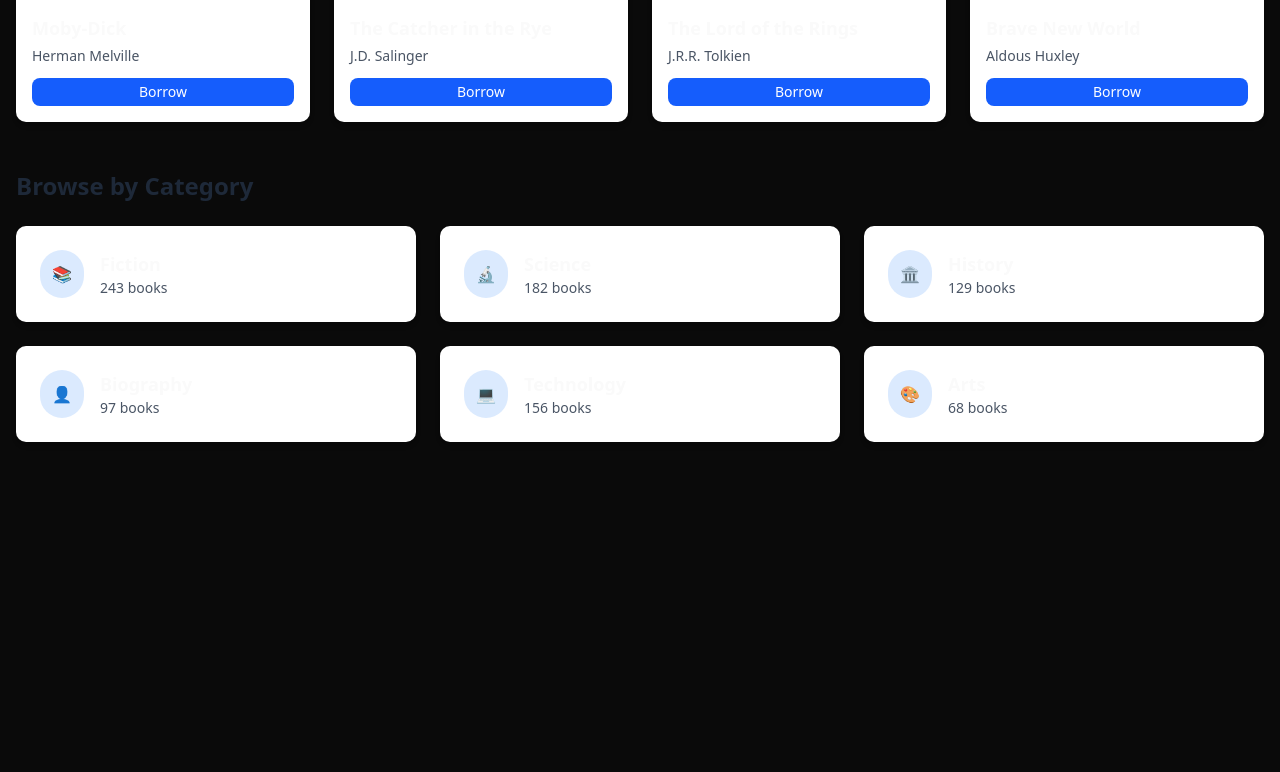
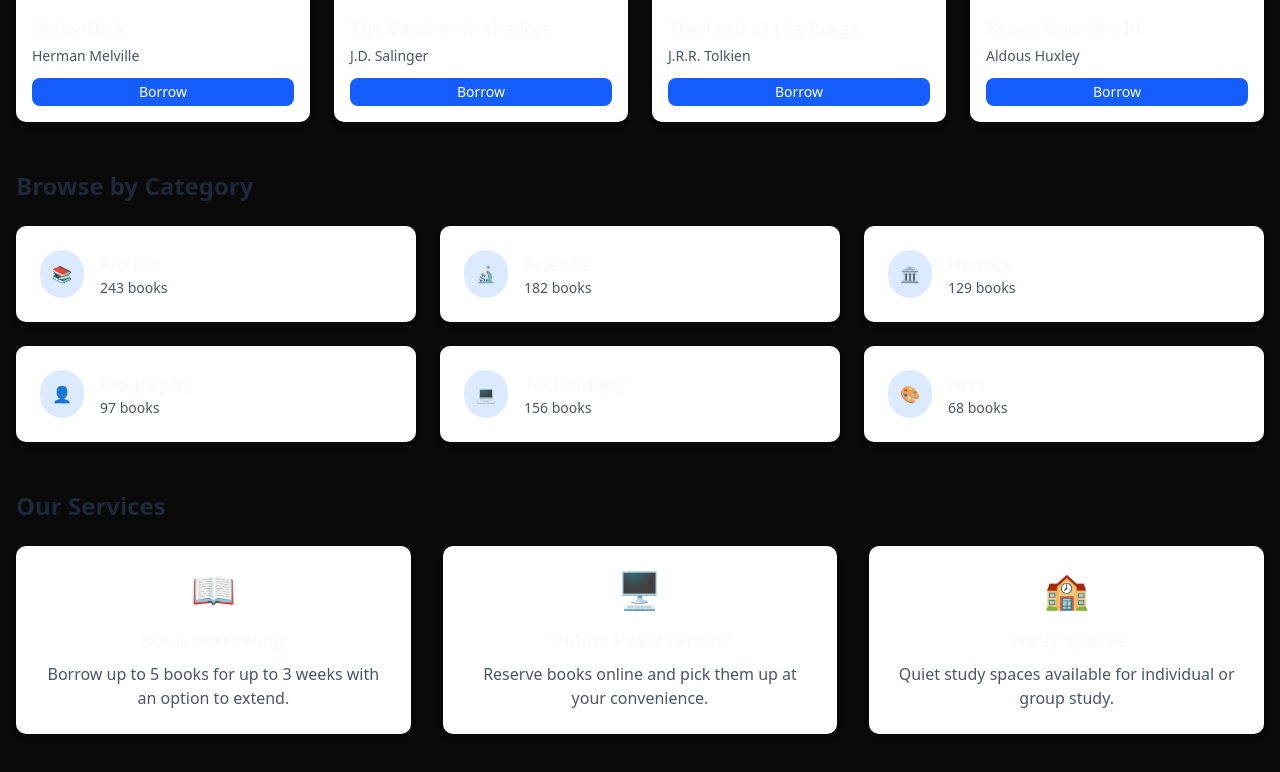
Before and after one commit to rampradops28/Inventory_Management, a React (Vite) app in the folder client/: page / in a window 1280 px wide. Shown: the part 920-1692 px from the top of the page. Before the commit the page ends 1442 px from the top, so only its background shows below. Built offline with nearby package versions, Linux system fonts and the light colour scheme; a web font is replaced by a local one.

Commit message:
implement service section in home page

```diff
--- /dev/null
+++ b/client/src/components/Services.jsx
@@ -0,0 +1,52 @@
+import React from 'react';
+
+const ServiceCard = ({ title, description, icon }) => {
+  return (
+    <div className="bg-white rounded-lg shadow-md p-6 text-center hover:shadow-lg transition-shadow">
+      <div className="text-4xl mb-4 text-blue-600">{icon}</div>
+      <h3 className="font-bold text-lg mb-2">{title}</h3>
+      <p className="text-gray-600">{description}</p>
+    </div>
+  );
+};
+
+const Services = () => {
+  const services = [
+    {
+      id: 1,
+      title: 'Book Borrowing',
+      description: 'Borrow up to 5 books for up to 3 weeks with an option to extend.',
+      icon: '📖'
+    },
+    {
+      id: 2,
+      title: 'Online Reservations',
+      description: 'Reserve books online and pick them up at your convenience.',
+      icon: '🖥️'
+    },
+    {
+      id: 3,
+      title: 'Study Spaces',
+      description: 'Quiet study spaces available for individual or group study.',
+      icon: '🏫'
+    },
+  ];
+
+  return (
+    <section id="services" className="my-12">
+      <h2 className="text-2xl font-bold text-gray-800 mb-6">Our Services</h2>
+      <div className="grid grid-cols-1 md:grid-cols-3 gap-8">
+        {services.map((service) => (
+          <ServiceCard
+            key={service.id}
+            title={service.title}
+            description={service.description}
+            icon={service.icon}
+          />
+        ))}
+      </div>
+    </section>
+  );
+};
+
+export default Services;
--- a/client/src/pages/Home.jsx
+++ b/client/src/pages/Home.jsx
@@ -1,6 +1,7 @@
 import React from "react";
 import BookCard from "../components/PopularBooks";
 import Categories from "../components/Categories";
+import Services from "../components/Services";
 
 function Home() {
   return (
@@ -26,11 +27,14 @@ function Home() {
         </div>
       </div>
 
-      {/* Popular books section */}
+      {/* popular books section */}
       <BookCard />
 
-      {/* Categories section */}
+      {/* categories section */}
       <Categories />
+
+      {/* services section */}
+      <Services />
     </div>
   );
 }
```
